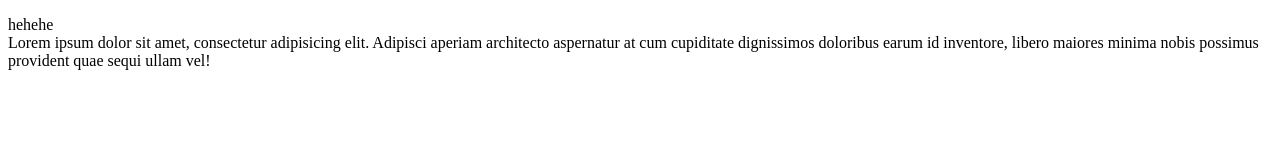
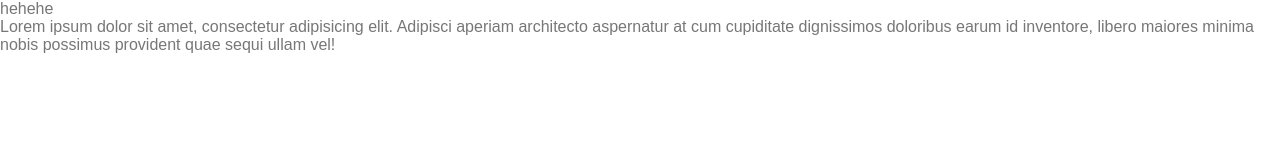
Before and after one commit to Personal-templates123/itrax_template1, a plain HTML site: page index.html in a window 1280 px wide. Drawn offline with Linux system fonts and the light colour scheme.

Commit message:
dummy text

```diff
--- a/css/style.css
+++ b/css/style.css
@@ -0,0 +1,9 @@
+* {
+    margin: 0;
+    padding: 0;
+}
+
+body {
+    color: #777777;
+    font-family: "Poppins", sans-serif;
+}
--- a/index.html
+++ b/index.html
@@ -1,5 +1,6 @@
 <!DOCTYPE html>
 <html lang="en">
+<link rel="stylesheet" href="css/style.css">
 <head>
     <meta charset="UTF-8">
     <title>this is my website</title>
```
